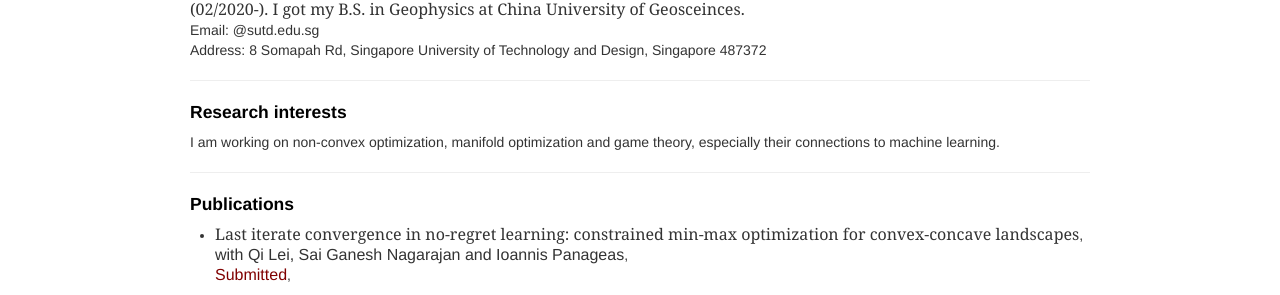
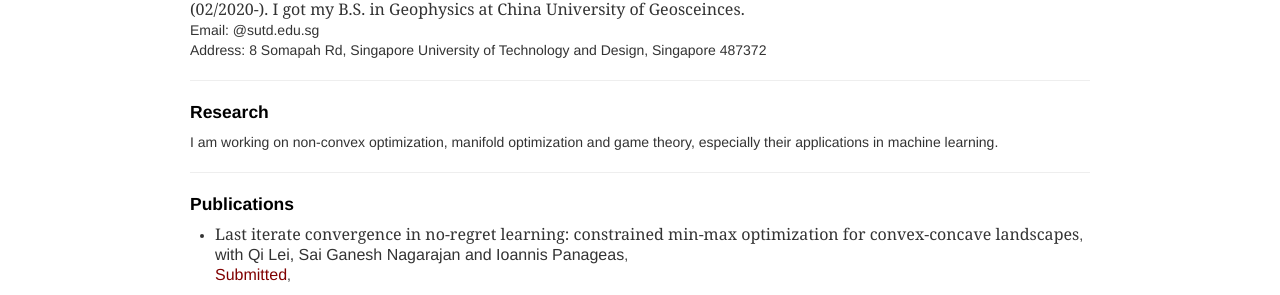
Before and after one commit to xiiaowang/xiiaowang.github.io, a Jekyll site: the page built from index.md, in a window 1280 px wide. Shown: the part 145-440 px from the top of the page. Built offline with Jekyll 4.4.1, drawn with Linux system fonts in a browser that asks for light colours.

Commit message:
Update index.md

```diff
--- a/index.md
+++ b/index.md
@@ -17,8 +17,8 @@ keywords: machine learning, geometry
 ---
 
 <div class="container2">
-<h4><a name="Research interests"></a>Research interests</h4>
-    I am working on non-convex optimization, manifold optimization and game theory, especially their connections to machine learning.
+<h4><a name="Research interests"></a>Research</h4>
+    I am working on non-convex optimization, manifold optimization and game theory, especially their applications in machine learning.
 <!--
 <ul><font size="3" face="Georgia">
     <li>Machine Learning</li>
```
